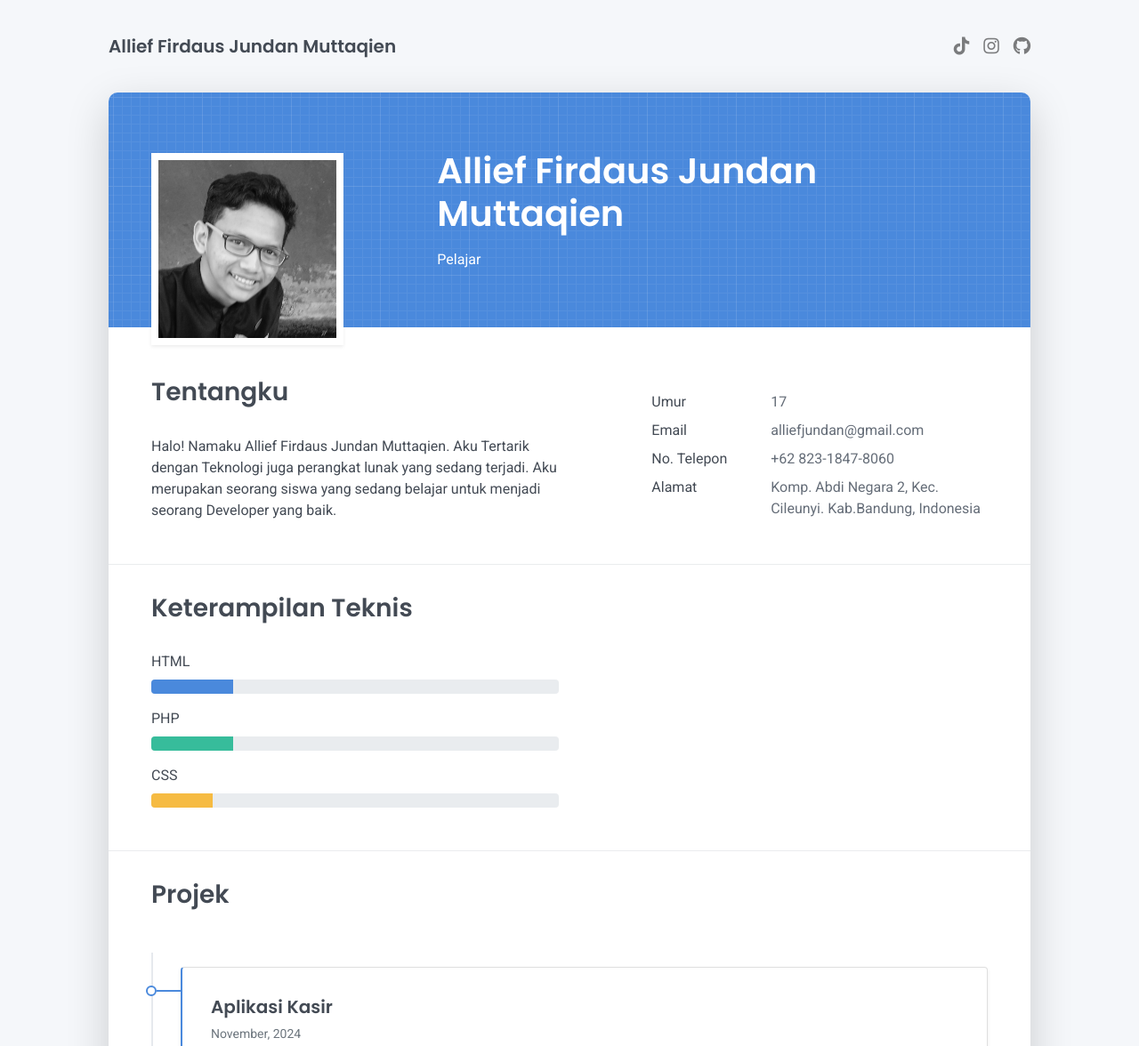
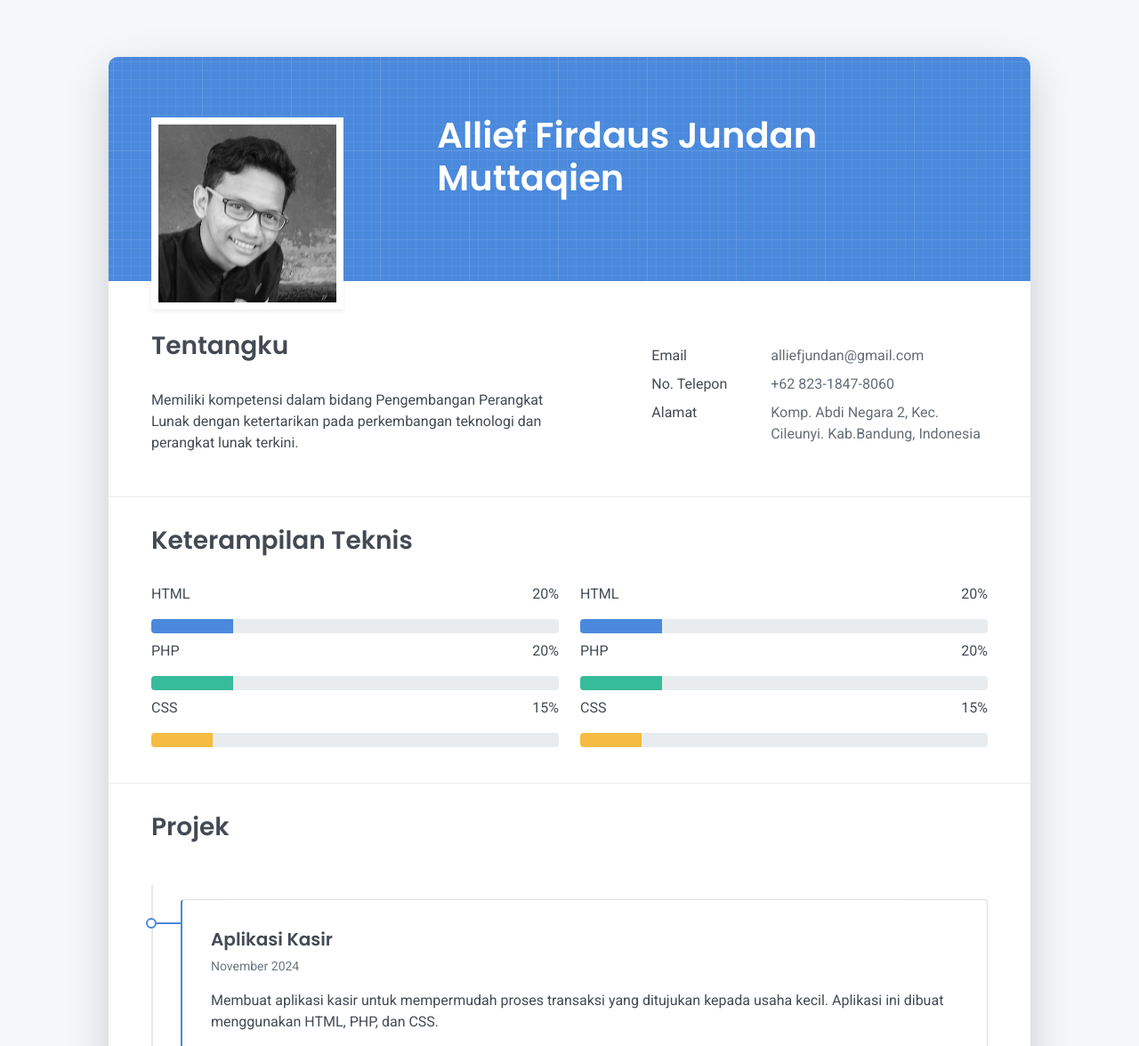
Before and after one commit to AlliefJundan/AlliefJundan.github.io, a plain HTML site: page index.html in a window 1280 px wide. Shown: the top 1176 px of the page at 89% size. Drawn offline with Linux system fonts and the light colour scheme.

Commit message:
Add files via upload

```diff
--- a/index.html
+++ b/index.html
@@ -34,21 +34,8 @@
   <header class="d-print-none">
     <div class="container text-center text-lg-left">
       <div class="py-3 clearfix">
-        <h1 class="site-title mb-0">Allief Firdaus Jundan Muttaqien</h1>
         <div class="site-nav">
-          <nav role="navigation">
-            <ul class="nav justify-content-center">
-              <li class="nav-item"><a class="nav-link" href="https://www.tiktok.com/@alliefjundan" terget="_blank" title="Tiktok"><i
-                    class="fab fa-tiktok"></i><span class="menu-title sr-only">Tiktok</span></a>
-              </li>
-              <li class="nav-item"><a class="nav-link" href="https://www.instagram.com/Allief017" terget="_blank" title="Instagram"><i
-                    class="fab fa-instagram"></i><span class="menu-title sr-only">Instagram</span></a>
-              </li>
-              <li class="nav-item"><a class="nav-link" href="https://github.com/alliefjundan" terget="_blank" title="Github"><i
-                    class="fab fa-github"></i><span class="menu-title sr-only">Github</span></a>
-              </li>
-            </ul>
-          </nav>
+
         </div>
       </div>
     </div>
@@ -64,7 +51,6 @@
             </div>
             <div class="col-lg-8 col-md-7 text-center text-md-start">
               <h2 class="h1 mt-2" data-aos="fade-left" data-aos-delay="0">Allief Firdaus Jundan Muttaqien</h2>
-              <p data-aos="fade-left" data-aos-delay="100">Pelajar</p>
             </div>
           </div>
         </div>
@@ -72,18 +58,12 @@
           <div class="row">
             <div class="col-md-6">
               <h2 class="h3 mb-3">Tentangku</h2>
-              <p>Halo! Namaku Allief Firdaus Jundan Muttaqien. Aku Tertarik dengan Teknologi juga perangkat lunak yang
-                sedang terjadi. Aku merupakan seorang siswa yang sedang belajar untuk menjadi seorang Developer yang
-                baik.</p>
+              <p>Memiliki kompetensi dalam bidang Pengembangan Perangkat Lunak dengan ketertarikan pada perkembangan
+                teknologi dan perangkat lunak terkini.
+              </p>
             </div>
             <div class="col-md-5 offset-md-1">
               <div class="row mt-2">
-                <div class="col-sm-4">
-                  <div class="pb-1">Umur</div>
-                </div>
-                <div class="col-sm-8">
-                  <div class="pb-1 text-secondary">17</div>
-                </div>
                 <div class="col-sm-4">
                   <div class="pb-1">Email</div>
                 </div>
@@ -111,26 +91,63 @@
           <h2 class="h3 mb-3">Keterampilan Teknis</h2>
           <div class="row">
             <div class="col-md-6">
-              <div class="mb-2"><span>HTML</span>
+              <div class="mb-2 d-flex justify-content-between">
+                <span>HTML</span>
+                <span>20%</span>
+              </div>
               <div class="progress my-1">
                 <div class="progress-bar bg-primary" role="progressbar" data-aos="zoom-in-right" data-aos-delay="100"
                   data-aos-anchor=".skills-section" style="width: 20%" aria-valuenow="90" aria-valuemin="0"
                   aria-valuemax="100"></div>
               </div>
+              <div class="mb-2 d-flex justify-content-between">
+                <span>PHP</span>
+                <span>20%</span>
               </div>
-              <div class="mb-2"><span>PHP</span>
               <div class="progress my-1">
                 <div class="progress-bar bg-success" role="progressbar" data-aos="zoom-in-right" data-aos-delay="200"
                   data-aos-anchor=".skills-section" style="width: 20%" aria-valuenow="85" aria-valuemin="0"
                   aria-valuemax="100"></div>
               </div>
+              <div class="mb-2 d-flex justify-content-between">
+                <span>CSS</span>
+                <span>15%</span>
               </div>
-              <div class="mb-2"><span>CSS</span>
               <div class="progress my-1">
                 <div class="progress-bar bg-warning" role="progressbar" data-aos="zoom-in-right" data-aos-delay="200"
                   data-aos-anchor=".skills-section" style="width: 15%" aria-valuenow="85" aria-valuemin="0"
                   aria-valuemax="100"></div>
               </div>
+            </div>
+            <div class="col-md-6">
+              <div class="mb-2 d-flex justify-content-between">
+                <span>HTML</span>
+                <span>20%</span>
+              </div>
+              <div class="progress my-1">
+                <div class="progress-bar bg-primary" role="progressbar" data-aos="zoom-in-right" data-aos-delay="100"
+                  data-aos-anchor=".skills-section" style="width: 20%" aria-valuenow="90" aria-valuemin="0"
+                  aria-valuemax="100"></div>
+              </div>
+
+              <div class="mb-2 d-flex justify-content-between">
+                <span>PHP</span>
+                <span>20%</span>
+              </div>
+              <div class="progress my-1">
+                <div class="progress-bar bg-success" role="progressbar" data-aos="zoom-in-right" data-aos-delay="200"
+                  data-aos-anchor=".skills-section" style="width: 20%" aria-valuenow="85" aria-valuemin="0"
+                  aria-valuemax="100"></div>
+              </div>
+
+              <div class="mb-2 d-flex justify-content-between">
+                <span>CSS</span>
+                <span>15%</span>
+              </div>
+              <div class="progress my-1">
+                <div class="progress-bar bg-warning" role="progressbar" data-aos="zoom-in-right" data-aos-delay="200"
+                  data-aos-anchor=".skills-section" style="width: 15%" aria-valuenow="85" aria-valuemin="0"
+                  aria-valuemax="100"></div>
               </div>
             </div>
           </div>
@@ -142,9 +159,32 @@
             <div class="timeline-card timeline-card-primary card shadow-sm">
               <div class="card-body">
                 <div class="h5 mb-1">Aplikasi Kasir</div>
-                <div class="text-muted text-small mb-2">November, 2024</div>
-                <div>Membuat aplikasi kasir untuk mempermudah proses transaksi yang ditujukan kepada usaha kecil. Aplikasi ini dibuat menggunakan
-                  HTML, PHP, dan CSS</div>
+                <div class="text-muted text-small mb-2">November 2024</div>
+                <div>Membuat aplikasi kasir untuk mempermudah proses transaksi yang ditujukan kepada usaha kecil.
+                  Aplikasi ini dibuat menggunakan HTML, PHP, dan CSS.</div>
+              </div>
+            </div>
+            <div class="timeline-card timeline-card-primary card shadow-sm">
+              <div class="card-body">
+                <div class="h5 mb-1">Aplikasi Peminjaman Barang</div>
+                <div class="text-muted text-small mb-2">Januari - April 2024</div>
+                <div>Mengembangkan aplikasi peminjaman barang berbasis web dan mobile untuk mempermudah pengelolaan dan
+                  pencatatan peminjaman di SMK Bakti Nusantara 666.
+                </div>
+              </div>
+            </div>
+          </div>
+        </div>
+        <hr class="d-print-none" />
+        <div class="work-experience-section px-3 px-lg-4">
+          <h2 class="h3 mb-4">Projek</h2>
+          <div class="timeline">
+            <div class="timeline-card timeline-card-  card shadow-sm">
+              <div class="card-body">
+                <div class="h5 mb-1">Aplikasi Kasir</div>
+                <div class="text-muted text-small mb-2">November 2024</div>
+                <div>Membuat aplikasi kasir untuk mempermudah proses transaksi yang ditujukan kepada usaha kecil.
+                  Aplikasi ini dibuat menggunakan HTML, PHP, dan CSS.</div>
               </div>
             </div>
           </div>
@@ -152,16 +192,20 @@
         <hr class="d-print-none" />
         <div class="page-break"></div>
         <div class="education-section px-3 px-lg-4 pb-4">
-          <h2 class="h3 mb-4">Edukasi</h2>
+          <h2 class="h3 mb-4">Riwayat Pendidikan</h2>
           <div class="timeline">
             <div class="timeline-card timeline-card-success card shadow-sm">
               <div class="card-body">
                 <div class="h5 mb-1">SMK Bakti Nusantara 666 <span class="text-muted h6"></div>
                 <div class="text-muted text-small mb-2">2022 - 2025</div>
+                <div>Pengembangan Perangkat Lunak dan Gim (PPLG).</div>
+              </div>
+            </div>
+            <div class="timeline-card timeline-card-success card shadow-sm">
+              <div class="card-body">
                 <div class="h5 mb-1">MTS Plus Darul Hufadz <span class="text-muted h6"></div>
                 <div class="text-muted text-small mb-2">2019 - 2022</div>
-                <div class="h5 mb-1">MI Plus Darul Hufadz <span class="text-muted h6"></div>
-                <div class="text-muted text-small mb-2">2014 - 2019</div>
+              </div>
             </div>
           </div>
         </div>
@@ -176,14 +220,15 @@
         <div class="footer-nav">
           <nav role="navigation">
             <ul class="nav justify-content-center">
-              <li class="nav-item"><a class="nav-link" href="https://www.tiktok.com/@alliefjundan" terget="_blank" title="Tiktok"><i
-                    class="fab fa-tiktok"></i><span class="menu-title sr-only">Tiktok</span></a>
+              <li class="nav-item"><a class="nav-link" href="https://www.tiktok.com/@alliefjundan" terget="_blank"
+                  title="Tiktok"><i class="fab fa-tiktok"></i><span class="menu-title sr-only">Tiktok</span></a>
               </li>
-              <li class="nav-item"><a class="nav-link" href="https://www.instagram.com/Allief017" terget="_blank" title="Instagram"><i
-                    class="fab fa-instagram"></i><span class="menu-title sr-only">Instagram</span></a>
+              <li class="nav-item"><a class="nav-link" href="https://www.instagram.com/Allief017" terget="_blank"
+                  title="Instagram"><i class="fab fa-instagram"></i><span
+                    class="menu-title sr-only">Instagram</span></a>
               </li>
-              <li class="nav-item"><a class="nav-link" href="https://github.com/alliefjundan" terget="_blank" title="Github"><i
-                    class="fab fa-github"></i><span class="menu-title sr-only">Github</span></a>
+              <li class="nav-item"><a class="nav-link" href="https://github.com/alliefjundan" terget="_blank"
+                  title="Github"><i class="fab fa-github"></i><span class="menu-title sr-only">Github</span></a>
               </li>
             </ul>
           </nav>
```
Lines whose indentation alone changed are shown as unchanged.
